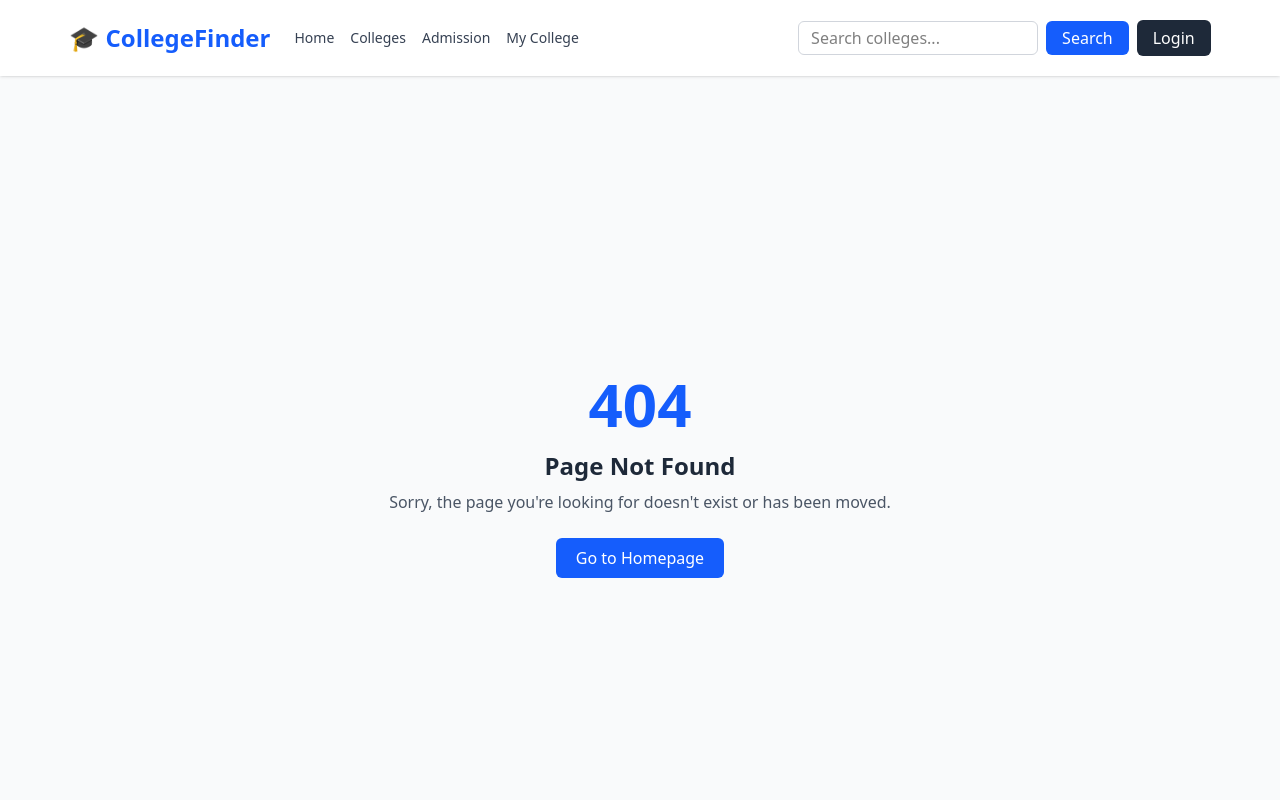
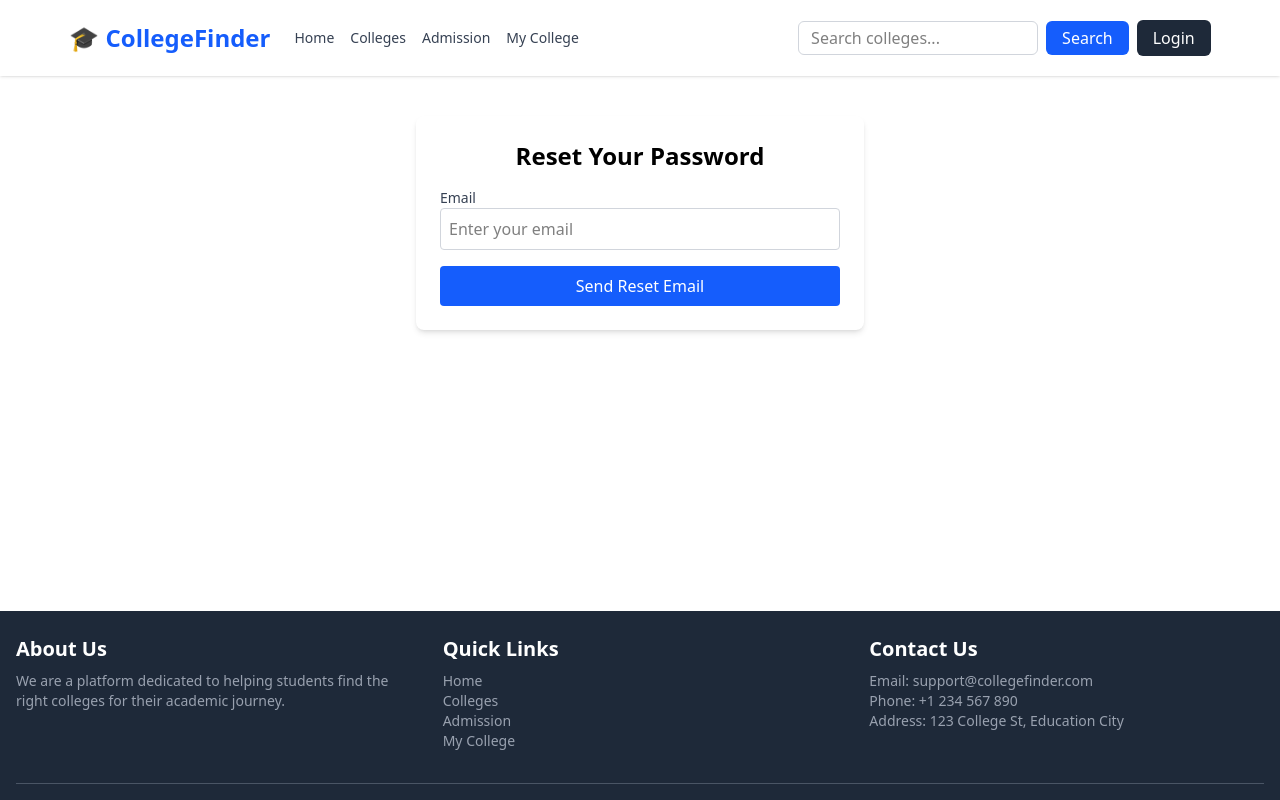
Before and after one commit to istiak19/CollegeFinder-frontend, a React (Vite) app: page /forgot-password in a window 1280 px wide. Shown: the top 800 px of the page. Built offline with nearby package versions, Linux system fonts and the light colour scheme; no server answers.

Commit message:
password reset

```diff
--- a/src/components/Navbar/Navbar.tsx
+++ b/src/components/Navbar/Navbar.tsx
@@ -85,7 +85,7 @@ const Navbar: React.FC<NavbarProps> = ({ onSearch }) => {
 
                             <button
                                 onClick={handleLogOut}
-                                className="bg-red-600 hover:bg-red-700 text-white px-4 py-1.5 rounded-md whitespace-nowrap"
+                                className="bg-red-600 cursor-pointer hover:bg-red-700 text-white px-4 py-1.5 rounded-md whitespace-nowrap"
                             >
                                 Logout
                             </button>
--- /dev/null
+++ b/src/pages/PasswordReset.tsx
@@ -0,0 +1,57 @@
+/* eslint-disable @typescript-eslint/no-explicit-any */
+import { useState } from "react";
+import { toast } from "react-toastify";
+import { useNavigate } from "react-router";
+import { sendPasswordResetEmail } from "firebase/auth";
+import auth from "../firebase/firebase.init";
+
+const PasswordReset = () => {
+    const [email, setEmail] = useState("");
+    const [loading, setLoading] = useState(false);
+    const navigate = useNavigate();
+
+    const handlePasswordReset = async (e: React.FormEvent) => {
+        e.preventDefault();
+        setLoading(true);
+        try {
+            await sendPasswordResetEmail(auth, email);
+            toast.success("Password reset email sent. Please check your inbox.");
+            navigate("/login"); // Redirect to login page after sending the email
+            // eslint-disable-next-line @typescript-eslint/no-unused-vars
+        } catch (error: any) {
+            toast.error("Failed to send reset email. Please try again.");
+        } finally {
+            setLoading(false);
+        }
+    };
+
+    return (
+        <div className="max-w-md mx-auto mt-10 p-6 bg-white shadow-md rounded-lg">
+            <h2 className="text-2xl font-bold text-center mb-4">Reset Your Password</h2>
+            <form onSubmit={handlePasswordReset}>
+                <div className="mb-4">
+                    <label htmlFor="email" className="block text-sm font-medium text-gray-700">Email</label>
+                    <input
+                        type="email"
+                        id="email"
+                        name="email"
+                        value={email}
+                        onChange={(e) => setEmail(e.target.value)}
+                        required
+                        className="border border-gray-300 p-2 w-full rounded"
+                        placeholder="Enter your email"
+                    />
+                </div>
+                <button
+                    type="submit"
+                    className="w-full bg-blue-600 text-white p-2 rounded hover:bg-blue-700 cursor-pointer"
+                    disabled={loading}
+                >
+                    {loading ? "Sending..." : "Send Reset Email"}
+                </button>
+            </form>
+        </div>
+    );
+};
+
+export default PasswordReset;
--- a/src/routes/routes.tsx
+++ b/src/routes/routes.tsx
@@ -6,6 +6,7 @@ import Login from "../pages/Login/Login";
 import Register from "../pages/Register/Register";
 import PrivateAdmissionForm from "../components/PrivatePage/PrivateAdmissionForm";
 import Profile from "../pages/Profile/Profile";
+import PasswordReset from "../pages/PasswordReset";
 
 const router = createBrowserRouter([
     {
@@ -33,6 +34,10 @@ const router = createBrowserRouter([
                 Component: Profile,
             },
             {
+                path: "/forgot-password",
+                Component: PasswordReset,
+            },
+            {
                 path: "*",
                 Component: NotFound,
             },
```
